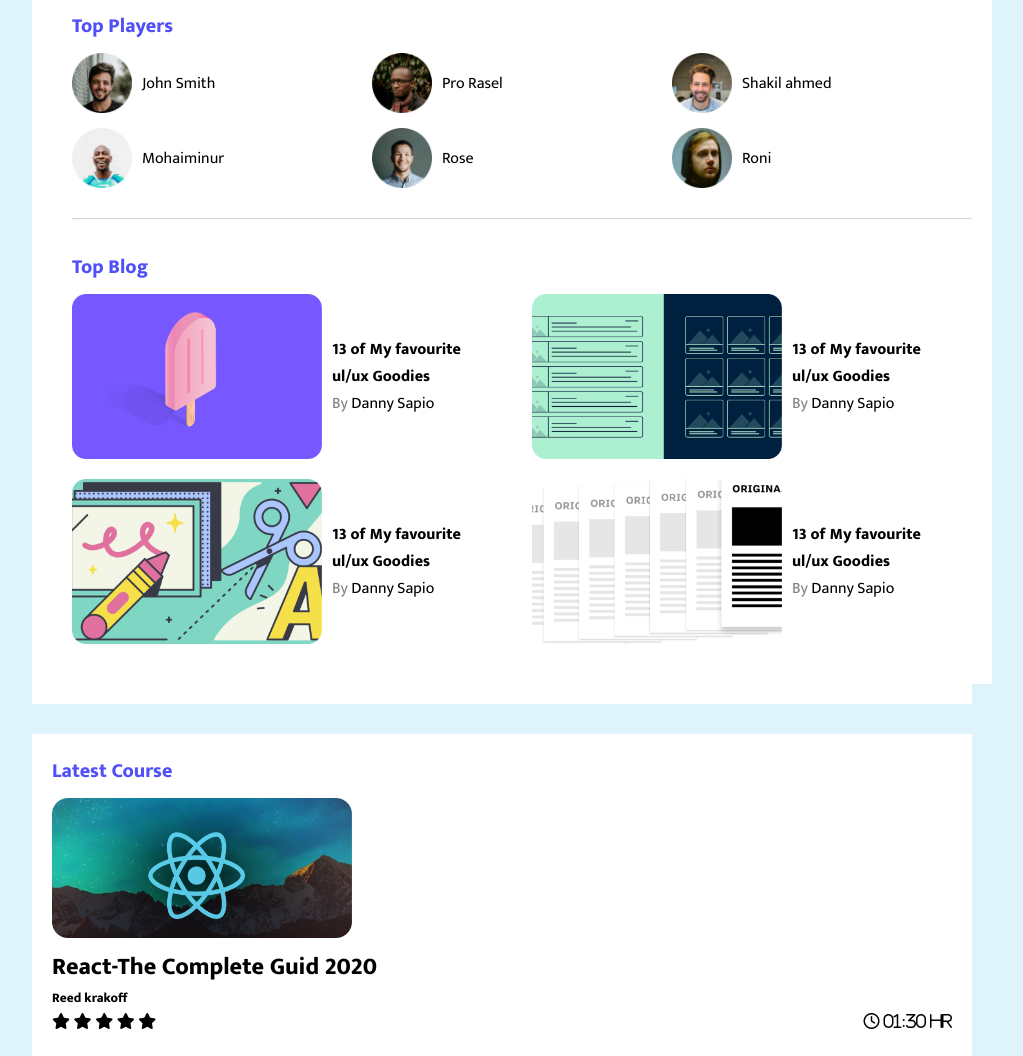
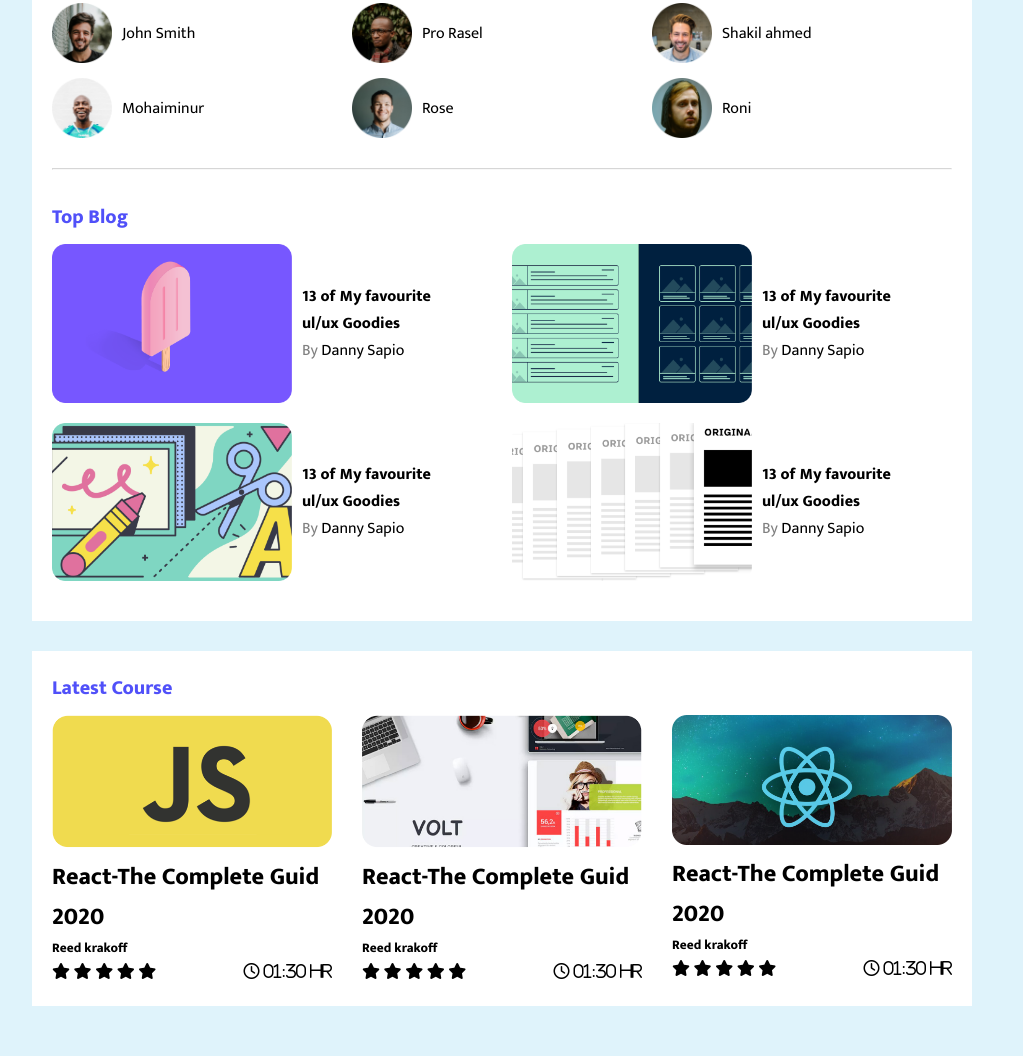
Before and after one commit to mohaiminur24/programig-hero_project01, a plain HTML site: page index.html in a window 1280 px wide. Shown: the part 91-1147 px from the top of the page, without its empty margins (138-1161 px from the left). Drawn offline with Linux system fonts and the light colour scheme.

Commit message:
full screen design complete

```diff
--- a/index.html
+++ b/index.html
@@ -90,9 +90,53 @@
         </section>
 
  <!-- section two course start -->
-        <section>
+        <section class="section">
             <h3>Latest Course</h3>
             <div class="course">
+                <div class="class">
+                    <img src="images/courses/course-3.png" alt="">
+                    <h1>React-The Complete Guid 2020</h1>
+                    <h5>Reed krakoff</h5>
+
+                    <div class="deatils">
+                        <div class="rating">
+                            <i class="fa-solid fa-star"></i>
+                            <i class="fa-solid fa-star"></i>
+                            <i class="fa-solid fa-star"></i>
+                            <i class="fa-solid fa-star"></i>
+                            <i class="fa-solid fa-star"></i>
+
+                        </div>
+                        <div class="time">
+                            <i class="fa-regular fa-clock"> 01:30 hr</i>
+
+                        </div>
+
+                    </div>
+
+                </div>
+                <div class="class">
+                    <img src="images/courses/course-2.png" alt="">
+                    <h1>React-The Complete Guid 2020</h1>
+                    <h5>Reed krakoff</h5>
+
+                    <div class="deatils">
+                        <div class="rating">
+                            <i class="fa-solid fa-star"></i>
+                            <i class="fa-solid fa-star"></i>
+                            <i class="fa-solid fa-star"></i>
+                            <i class="fa-solid fa-star"></i>
+                            <i class="fa-solid fa-star"></i>
+
+                        </div>
+                        <div class="time">
+                            <i class="fa-regular fa-clock"> 01:30 hr</i>
+
+                        </div>
+
+                    </div>
+
+                </div>
                 <div class="class">
                     <img src="images/courses/course-1.png" alt="">
                     <h1>React-The Complete Guid 2020</h1>
--- a/style.css
+++ b/style.css
@@ -24,14 +24,6 @@ hr{
 
 }
 section{
-    background-color: white;
-    width: 900px;
-    padding: 20px;
-    margin-top: 30px;
-}
-
-
-.top-player{
     background-color: white;
     width: 900px;
     padding: 20px;
@@ -66,7 +58,7 @@ section{
 }
 
 .blog-container img{
-    max-width: 250px;
+    max-width: 240px;
     height: auto;
 }
 span{
@@ -84,7 +76,7 @@ span{
  /* section two course start */
 
 .class img{
-    max-width:300px;
+    max-width:100%;
  }
 section h3{
     font-size: 20px;
@@ -96,3 +88,11 @@ section h3{
     display: flex;
     justify-content: space-between;
 }
+.course{
+    display: grid;
+    grid-template-columns: repeat(3,1fr);
+    grid-column-gap: 30px;
+}
+.section{
+    margin-bottom: 50px !important;
+}
```
